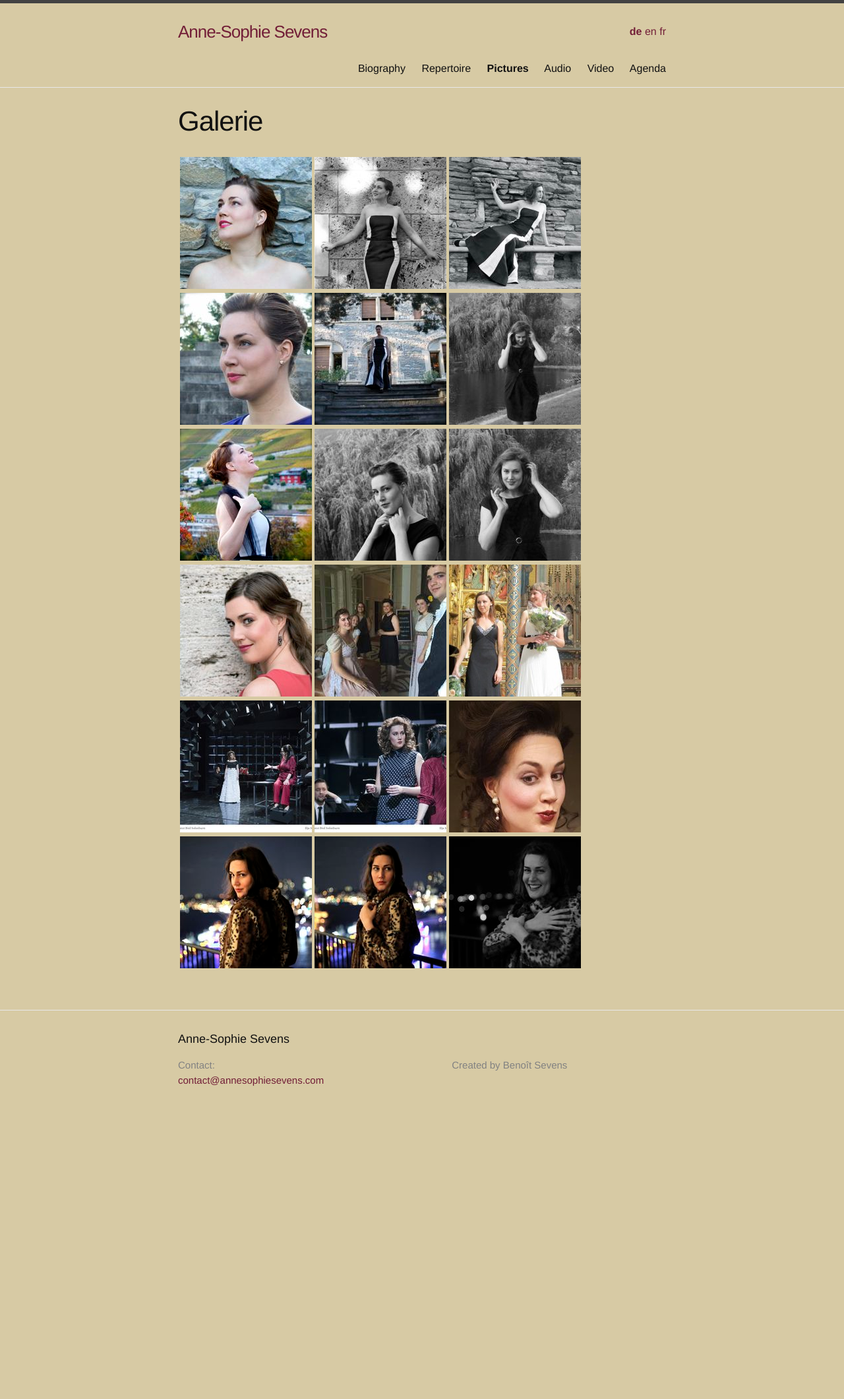
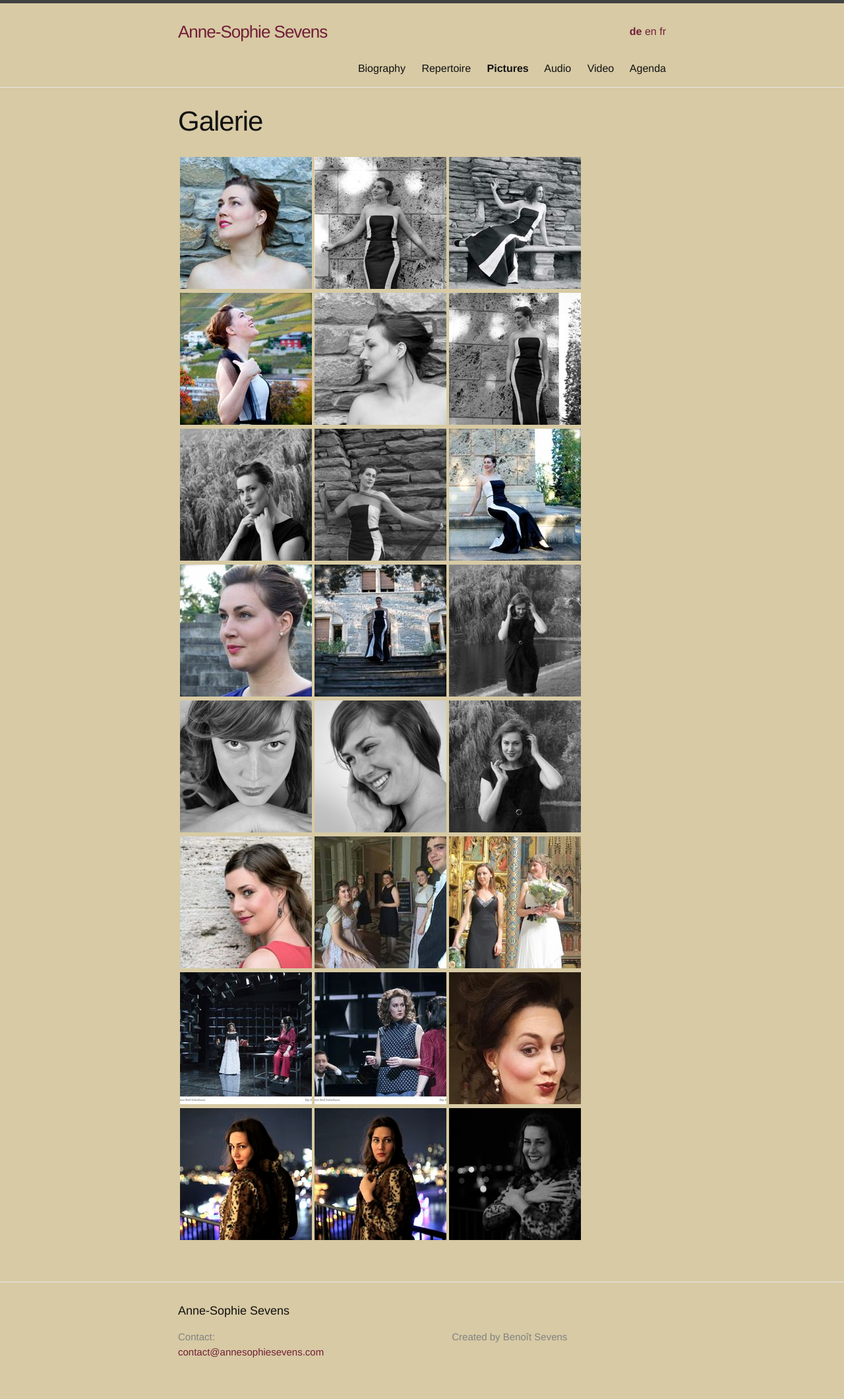
Before and after one commit to annesophie-sevens/annesophie-sevens.github.io, a Jekyll site: the page built from pictures-de.md, in a window 1280 px wide. Shown: the whole page at 66% size. Built offline with Jekyll 4.4.1, drawn with Linux system fonts in a browser that asks for light colours; before the commit the page ends 1709 px from its top, so only the background shows below that.

Commit message:
Update pictures-de.md

```diff
--- a/pictures-de.md
+++ b/pictures-de.md
@@ -8,9 +8,13 @@ ref: pictures
 
 | <a href="/assets/a10.jpg"> ![]({{ site.baseurl }}/assets/a10-thumbnail.jpg) </a> | <a href="/assets/a8.jpg"> ![]({{ site.baseurl }}/assets/a8-thumbnail.jpg) </a> | <a href="/assets/a6.jpg">  ![]({{ site.baseurl }}/assets/a6-thumbnail.jpg) </a> |
 
+| <a href="/assets/a4.jpg"> ![]({{ site.baseurl }}/assets/a4-thumbnail.jpg) </a> | <a href="/assets/a2.jpg"> ![]({{ site.baseurl }}/assets/a2-thumbnail.jpg) </a> | <a href="/assets/a1.jpg">![]({{ site.baseurl }}/assets/a1-thumbnail.jpg) </a> |
+
+| <a href="/assets/a11.jpg">  ![]({{ site.baseurl }}/assets/a11-thumbnail.jpg) </a> | <a href="/assets/a5.jpg"> ![]({{ site.baseurl }}/assets/a5-thumbnail.jpg) </a> | <a href="/assets/a12.jpg"> ![]({{ site.baseurl }}/assets/a12-thumbnail.jpg) </a>|
+
 |  <a href="/assets/a9.jpg">  ![]({{ site.baseurl }}/assets/a9-thumbnail.jpg) </a> | <a href="/assets/a7.jpg"> ![]({{ site.baseurl }}/assets/a7-thumbnail.jpg) </a>|<a href="/assets/a13.jpg"> ![]({{ site.baseurl }}/assets/a13-thumbnail.jpg) </a>|
 
-| <a href="/assets/a4.jpg"> ![]({{ site.baseurl }}/assets/a4-thumbnail.jpg) </a> | <a href="/assets/a11.jpg">  ![]({{ site.baseurl }}/assets/a11-thumbnail.jpg) </a>| <a href="/assets/a14.jpg"> ![]({{ site.baseurl }}/assets/a14-thumbnail.jpg) </a> |
+| <a href="/assets/picture1.jpg">  ![]({{ site.baseurl }}/assets/picture1-thumbnail.jpg) </a> | <a href="/assets/picture5.jpg"> ![]({{ site.baseurl }}/assets/picture5-thumbnail.jpg) </a> | <a href="/assets/a14.jpg"> ![]({{ site.baseurl }}/assets/a14-thumbnail.jpg) </a>|
 
 | <a href="/assets/muurfoto.jpg"> ![]({{ site.baseurl }}/assets/muurfoto_thumbnail.jpg) </a> | <a href="/assets/107.jpg"> ![]({{ site.baseurl }}/assets/107-thumbnail.jpg) </a> | <a href="/assets/101.jpg">![]({{ site.baseurl }}/assets/101-thumbnail.jpg) </a> |
 
```
